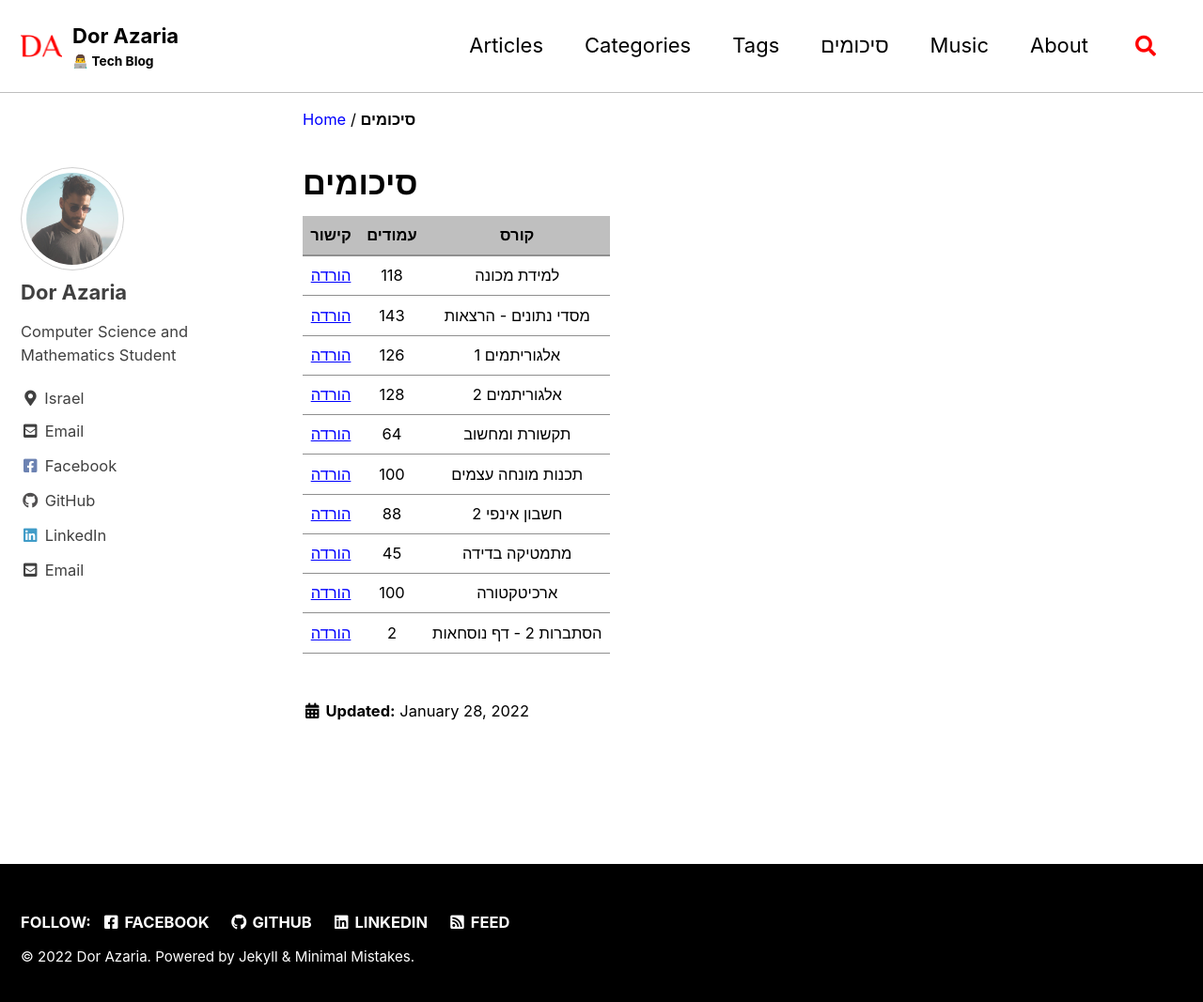
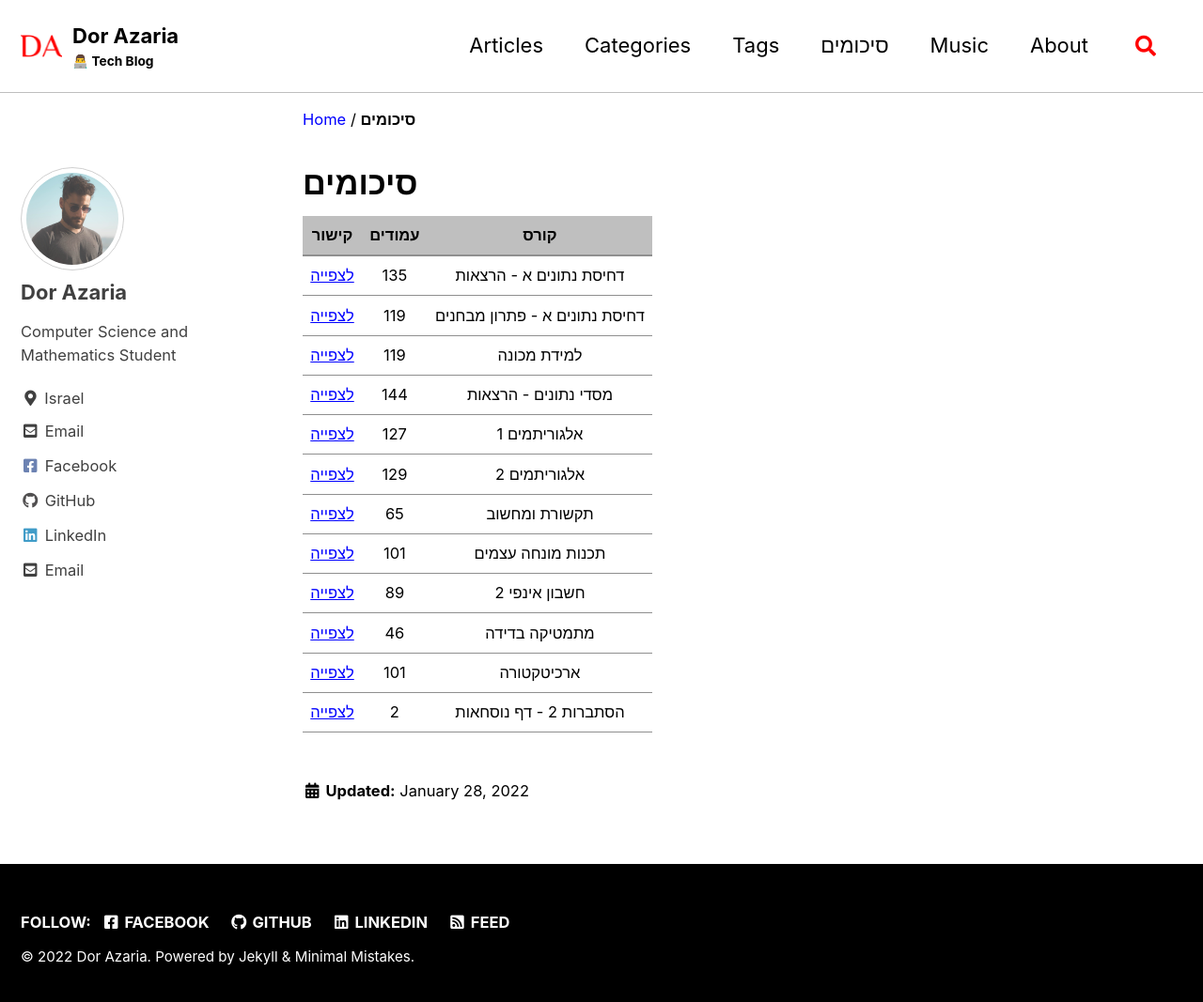
Before and after one commit to DorAzaria/dorazaria.github.io, a Jekyll site: the page built from _pages/summaries.md, in a window 1280 px wide and 1075 px high. Shown: the top 1067 px of the window at 94% size. Built offline with Jekyll 4.4.1, drawn with Linux system fonts in a browser that asks for light colours; cached includes are drawn as plain includes; a script that is not in the unit is left out.

Commit message:
Update summaries.md

```diff
--- a/_pages/summaries.md
+++ b/_pages/summaries.md
@@ -14,13 +14,15 @@ toc: false
 
 | קישור | עמודים | קורס |
 |:----:|:----:|:----:|
-| [הורדה](https://github.com/DorAzaria/dorazaria.github.io/raw/main/assets/summaries/%D7%9C%D7%9E%D7%99%D7%93%D7%AA%20%D7%9E%D7%9B%D7%95%D7%A0%D7%94%20-%20%D7%9E%D7%97%D7%91%D7%A8%D7%AA%20%D7%94%D7%A8%D7%A6%D7%90%D7%95%D7%AA.pdf) | 118 | למידת מכונה |
-| [הורדה](https://github.com/DorAzaria/dorazaria.github.io/raw/main/assets/summaries/%D7%9E%D7%A1%D7%93%D7%99%20%D7%A0%D7%AA%D7%95%D7%A0%D7%99%D7%9D%20-%20%D7%9E%D7%97%D7%91%D7%A8%D7%AA%20%D7%94%D7%A8%D7%A6%D7%90%D7%95%D7%AA.pdf) | 143 | מסדי נתונים - הרצאות |
-| [הורדה](https://github.com/DorAzaria/dorazaria.github.io/raw/main/assets/summaries/%D7%90%D7%9C%D7%92%D7%95%D7%A8%D7%99%D7%AA%D7%9E%D7%99%D7%9D%201%20-%20%D7%A1%D7%99%D7%9B%D7%95%D7%9D%20%D7%94%D7%A8%D7%A6%D7%90%D7%95%D7%AA.pdf) | 126 | אלגוריתמים 1 |
-| [הורדה](https://github.com/DorAzaria/dorazaria.github.io/raw/main/assets/summaries/%D7%90%D7%9C%D7%92%D7%95%D7%A8%D7%99%D7%AA%D7%9E%D7%99%D7%9D%202%20-%20%D7%A1%D7%99%D7%9B%D7%95%D7%9D%20%D7%94%D7%A8%D7%A6%D7%90%D7%95%D7%AA.pdf) | 128 | אלגוריתמים 2 |
-| [הורדה](https://github.com/DorAzaria/dorazaria.github.io/raw/main/assets/summaries/Computer_Networking_Summary%28Dor_Azaria%29.pdf) | 64 | תקשורת ומחשוב |
-| [הורדה](https://github.com/DorAzaria/dorazaria.github.io/raw/main/assets/summaries/%D7%AA%D7%9B%D7%A0%D7%95%D7%AA%20%D7%9E%D7%95%D7%A0%D7%97%D7%94%20%D7%A2%D7%A6%D7%9E%D7%99%D7%9D%20-%20%D7%A1%D7%99%D7%9B%D7%95%D7%9D%20%D7%94%D7%A8%D7%A6%D7%90%D7%95%D7%AA%20%281%29.pdf) | 100 | תכנות מונחה עצמים |
-| [הורדה](https://github.com/DorAzaria/dorazaria.github.io/raw/main/assets/summaries/Infi2_Summary_%28Dor_Azaria%29.pdf) | 88 | חשבון אינפי 2 |
-| [הורדה](https://github.com/DorAzaria/dorazaria.github.io/raw/main/assets/summaries/Discrete_Summary_%28Dor_Azaria%29%20%281%29.pdf) | 45 | מתמטיקה בדידה |
-| [הורדה](https://github.com/DorAzaria/dorazaria.github.io/raw/main/assets/summaries/%D7%9E%D7%97%D7%91%D7%A8%D7%AA%20%D7%AA%D7%A8%D7%92%D7%95%D7%9C%20%D7%9C%D7%9E%D7%91%D7%97%D7%9F%20%D7%91%D7%90%D7%A8%D7%9B%D7%99%D7%98%D7%A7%D7%98%D7%95%D7%A8%D7%94.pdf) | 100 | ארכיטקטורה |
-| [הורדה](https://github.com/DorAzaria/dorazaria.github.io/raw/main/assets/summaries/%D7%93%D7%A3%20%D7%A0%D7%95%D7%A1%D7%97%D7%90%D7%95%D7%AA%20-%20%D7%94%D7%A1%D7%AA%D7%91%D7%A8%D7%95%D7%AA%202.pdf) | 2 | הסתברות 2 - דף נוסחאות |
+| [לצפייה](https://github.com/DorAzaria/dorazaria.github.io/raw/main/assets/summaries/%D7%93%D7%97%D7%99%D7%A1%D7%AA%20%D7%A0%D7%AA%D7%95%D7%A0%D7%99%D7%9D%20%D7%90'%20-%20%D7%9E%D7%97%D7%91%D7%A8%D7%AA%20%D7%94%D7%A8%D7%A6%D7%90%D7%95%D7%AA.pdf){:target="\_blank"} | 135 | דחיסת נתונים א - הרצאות |
+| [לצפייה](https://github.com/DorAzaria/dorazaria.github.io/raw/main/assets/summaries/%D7%A4%D7%AA%D7%A8%D7%95%D7%A0%D7%95%D7%AA%20%D7%9C%D7%9E%D7%91%D7%97%D7%A0%D7%99%D7%9D%20-%20%D7%93%D7%97%D7%99%D7%A1%D7%AA%20%D7%A0%D7%AA%D7%95%D7%A0%D7%99%D7%9D%20%D7%90'.pdf) | 119 | דחיסת נתונים א - פתרון מבחנים |
+| [לצפייה](https://github.com/DorAzaria/dorazaria.github.io/raw/main/assets/summaries/%D7%9C%D7%9E%D7%99%D7%93%D7%AA%20%D7%9E%D7%9B%D7%95%D7%A0%D7%94%20-%20%D7%9E%D7%97%D7%91%D7%A8%D7%AA%20%D7%94%D7%A8%D7%A6%D7%90%D7%95%D7%AA.pdf) | 119 | למידת מכונה |
+| [לצפייה](https://github.com/DorAzaria/dorazaria.github.io/raw/main/assets/summaries/%D7%9E%D7%A1%D7%93%D7%99%20%D7%A0%D7%AA%D7%95%D7%A0%D7%99%D7%9D%20-%20%D7%9E%D7%97%D7%91%D7%A8%D7%AA%20%D7%94%D7%A8%D7%A6%D7%90%D7%95%D7%AA.pdf) | 144 | מסדי נתונים - הרצאות |
+| [לצפייה](https://github.com/DorAzaria/dorazaria.github.io/raw/main/assets/summaries/%D7%90%D7%9C%D7%92%D7%95%D7%A8%D7%99%D7%AA%D7%9E%D7%99%D7%9D%201%20-%20%D7%A1%D7%99%D7%9B%D7%95%D7%9D%20%D7%94%D7%A8%D7%A6%D7%90%D7%95%D7%AA.pdf) | 127 | אלגוריתמים 1 |
+| [לצפייה](https://github.com/DorAzaria/dorazaria.github.io/raw/main/assets/summaries/%D7%90%D7%9C%D7%92%D7%95%D7%A8%D7%99%D7%AA%D7%9E%D7%99%D7%9D%202%20-%20%D7%A1%D7%99%D7%9B%D7%95%D7%9D%20%D7%94%D7%A8%D7%A6%D7%90%D7%95%D7%AA.pdf) | 129 | אלגוריתמים 2 |
+| [לצפייה](https://github.com/DorAzaria/dorazaria.github.io/raw/main/assets/summaries/%D7%AA%D7%A7%D7%A9%D7%95%D7%A8%D7%AA%20%D7%95%D7%9E%D7%97%D7%A9%D7%95%D7%91%20-%20%D7%9E%D7%97%D7%91%D7%A8%D7%AA.pdf) | 65 | תקשורת ומחשוב |
+| [לצפייה](https://github.com/DorAzaria/dorazaria.github.io/raw/main/assets/summaries/%D7%AA%D7%9B%D7%A0%D7%95%D7%AA%20%D7%9E%D7%95%D7%A0%D7%97%D7%94%20%D7%A2%D7%A6%D7%9E%D7%99%D7%9D%20-%20%D7%A1%D7%99%D7%9B%D7%95%D7%9D%20%D7%94%D7%A8%D7%A6%D7%90%D7%95%D7%AA.pdf) | 101 | תכנות מונחה עצמים |
+| [לצפייה](https://github.com/DorAzaria/dorazaria.github.io/raw/main/assets/summaries/%D7%97%D7%A9%D7%91%D7%95%D7%9F%20%D7%90%D7%99%D7%A0%D7%A4%D7%99%202%20-%20%D7%A1%D7%99%D7%9B%D7%95%D7%9D%20%D7%94%D7%A8%D7%A6%D7%90%D7%95%D7%AA.pdf) | 89 | חשבון אינפי 2 |
+| [לצפייה](https://github.com/DorAzaria/dorazaria.github.io/raw/main/assets/summaries/%D7%9E%D7%AA%D7%9E%D7%98%D7%99%D7%A7%D7%94%20%D7%93%D7%99%D7%A1%D7%A7%D7%A8%D7%98%D7%99%D7%AA%20%D7%A1%D7%99%D7%9B%D7%95%D7%9D.pdf) | 46 | מתמטיקה בדידה |
+| [לצפייה](https://github.com/DorAzaria/dorazaria.github.io/raw/main/assets/summaries/%D7%9E%D7%97%D7%91%D7%A8%D7%AA%20%D7%AA%D7%A8%D7%92%D7%95%D7%9C%20%D7%9C%D7%9E%D7%91%D7%97%D7%9F%20%D7%91%D7%90%D7%A8%D7%9B%D7%99%D7%98%D7%A7%D7%98%D7%95%D7%A8%D7%94.pdf) | 101 | ארכיטקטורה |
+| [לצפייה](https://github.com/DorAzaria/dorazaria.github.io/raw/main/assets/summaries/%D7%93%D7%A3%20%D7%A0%D7%95%D7%A1%D7%97%D7%90%D7%95%D7%AA%20-%20%D7%94%D7%A1%D7%AA%D7%91%D7%A8%D7%95%D7%AA%202.pdf) | 2 | הסתברות 2 - דף נוסחאות |
```
